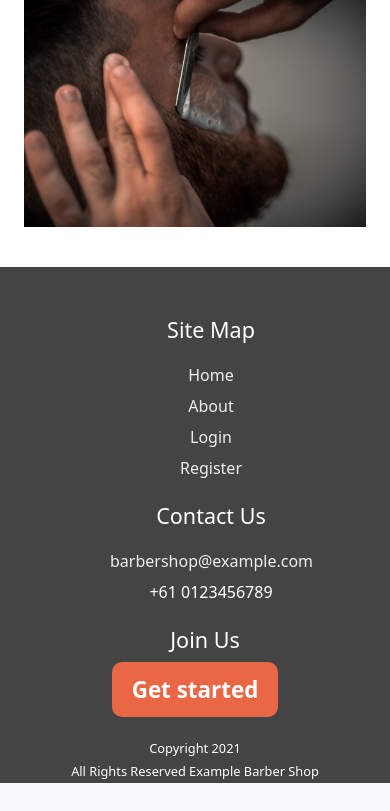
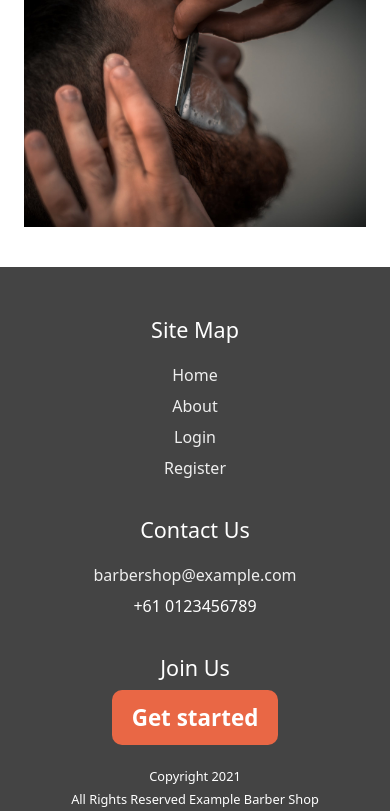
Before and after one commit to BuddyLich/django_practices, a Django app: page /about/ in a window 390 px wide. Shown: the part 2200-3011 px from the top of the page. Before the commit the page ends 2983 px from the top, so only its background shows below. Run offline with Django 3.2, Linux system fonts and the light colour scheme; some libraries are stand-ins or nearby versions; some web fonts are replaced.

Commit message:
Fix the padding issue of footer in mobile screen
specifically, it was the contact-us and site-map section inside the footer.

Also the h4 tag "Join Us" has some margin issue in mobile mode, which is fixed too

```diff
--- a/barber_shop_booking_system/static/booking/css/main.css
+++ b/barber_shop_booking_system/static/booking/css/main.css
@@ -107,7 +107,6 @@
   flex-direction: column;
   align-items: center;
   padding-top: 50px;
-
   color: white;
   background-color: #444;
 }
@@ -240,6 +239,16 @@
     margin-bottom: 20px;
   }
 
+  .get-started h4 {
+    margin-left: 0;
+  }
+
+  .site-map,
+  .contact-us {
+    padding-left: 0;
+    margin-bottom: 30px;
+  }
+
   .copyright {
     flex-direction: column;
     text-align: center;
```
